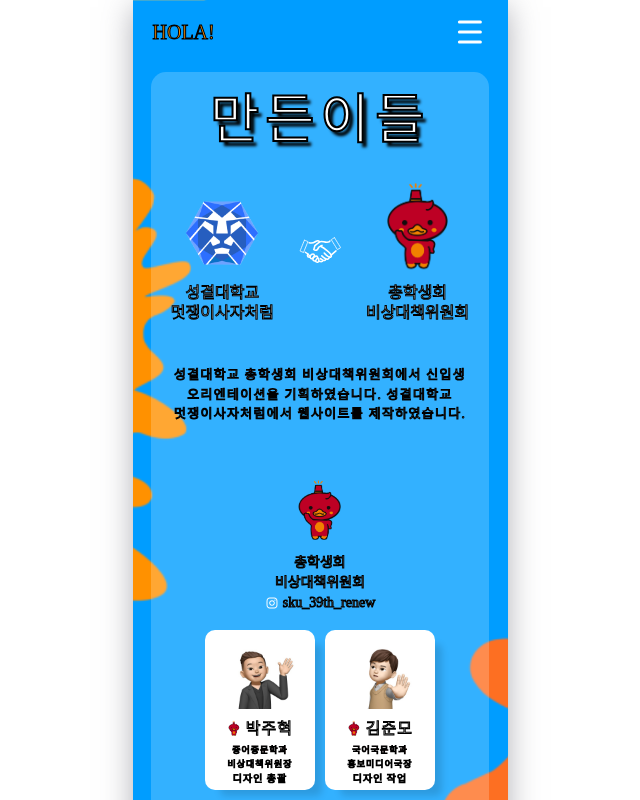
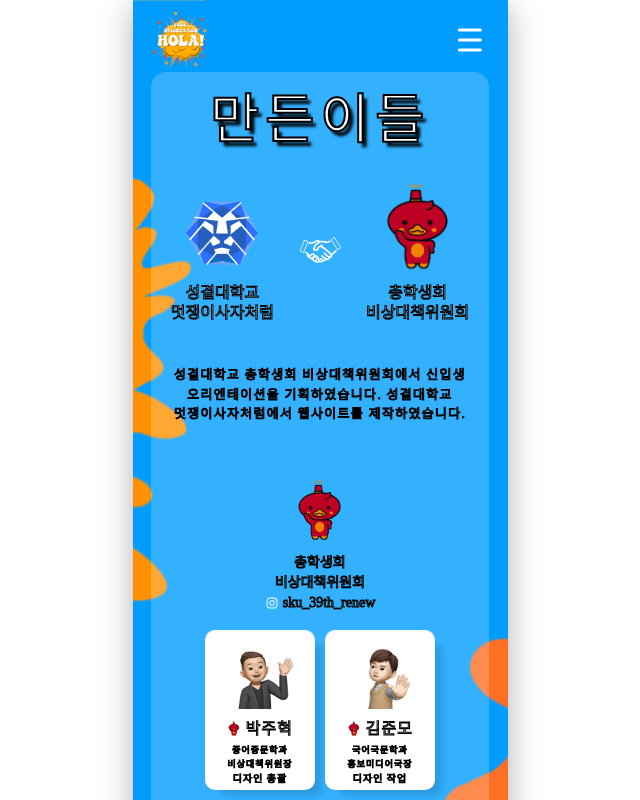
Before and after one commit to seung-heee/hola, a React (Create React App) app: page /about in a window 1280 px wide. Shown: the top 800 px of the page, without its empty margins (320-960 px from the left). Built offline with nearby package versions, Linux system fonts and the light colour scheme; a web font is replaced by a local one.

Commit message:
fix: logo

```diff
--- a/src/components/Nav.js
+++ b/src/components/Nav.js
@@ -3,6 +3,7 @@
 import '../css/nav.css';
 import BackBox from "./BackBox";
 import FixedBottom from "./FixedBottom";
+import { images } from './../utils/images';
 
 const MainNav = () => {
   const [isOpen, setIsOpen] = useState(false);
@@ -41,7 +42,9 @@
                   behavior: 'smooth',
               });
             }}>
-              <div className="moveHome titleShadowXX text-xl">HOLA!</div>
+              <div className="moveHome groovyFontXX text-xl">
+                <img src={images.Navlogo} alt="" className="w-14"/>
+              </div>
             </Link>
           </li>
           <div></div>
--- a/src/utils/images.js
+++ b/src/utils/images.js
@@ -37,4 +37,7 @@
     minji : PATH + '/assets/images/about/likelion/minji.png',
     seunghee : PATH + '/assets/images/about/likelion/seunghee.png',
     hojoo: PATH + '/assets/images/about/likelion/hojoo.png',
+
+    // Navlogo
+    Navlogo : PATH + '/assets/images/boomCloudLogo.png',
 };
```
Also changed, not shown: src/components/ElectionCommission.js (line endings or trailing spaces).
